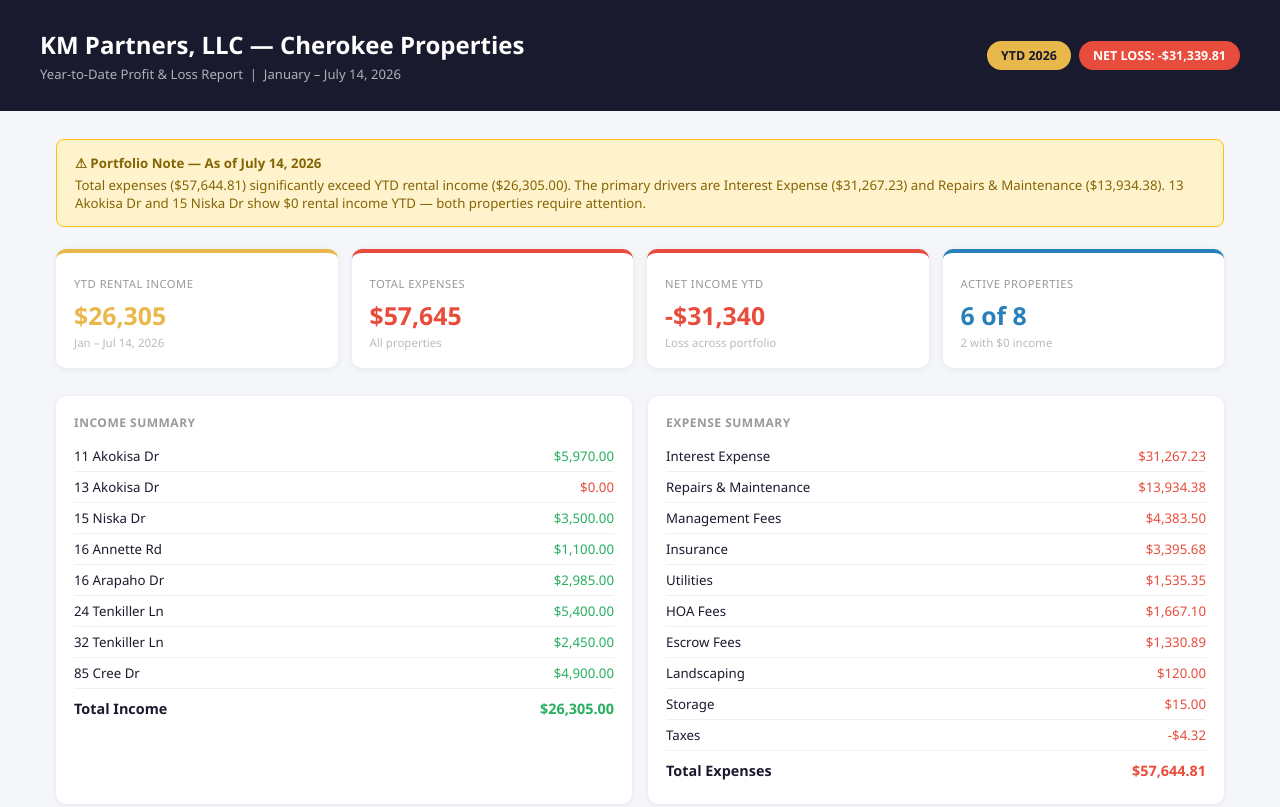
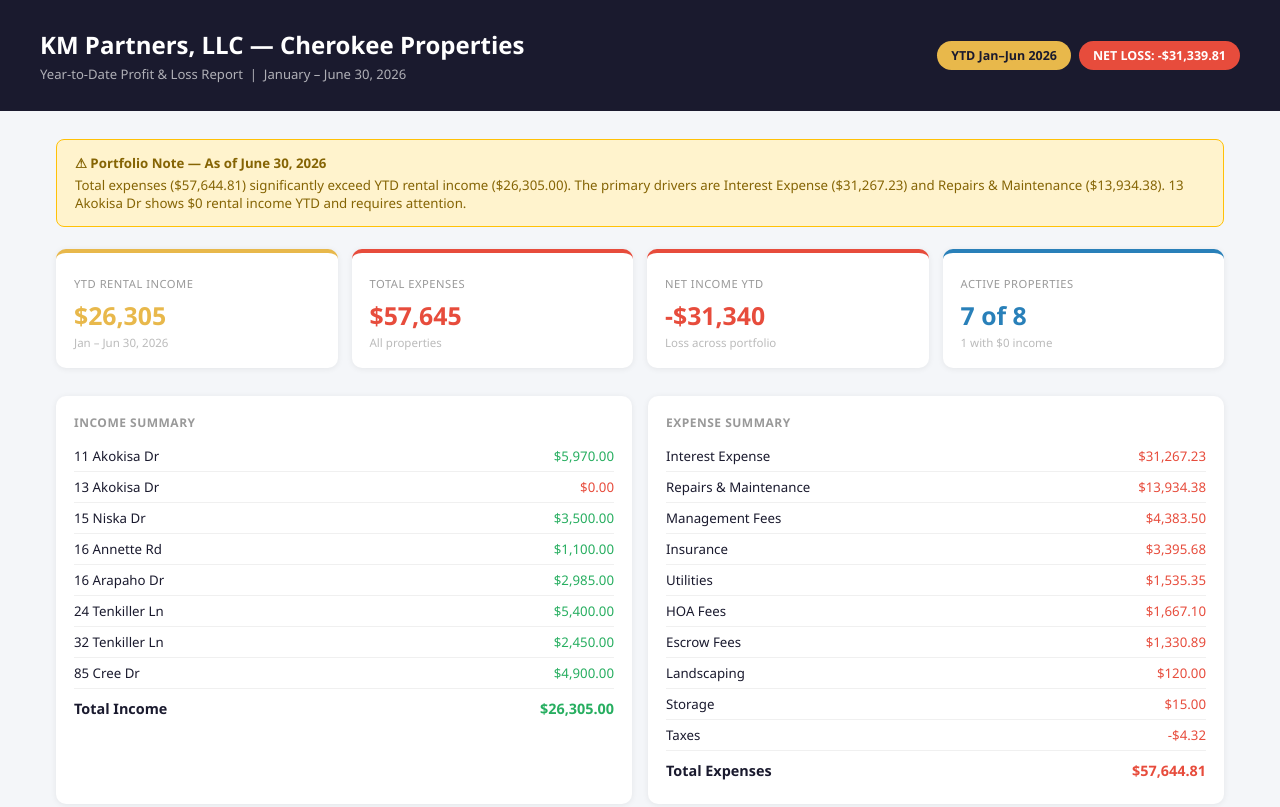
Before and after one commit to model2cfo/Cherokee-Dashboard, a plain HTML site: page index.html in a window 1280 px wide. Shown: the top 807 px of the page. Drawn offline with Linux system fonts and the light colour scheme.

Commit message:
Fix: report period Jan-Jun 30, 7 of 8 active properties, only 13 Akokisa has $0 income

```diff
--- a/index.html
+++ b/index.html
@@ -61,10 +61,10 @@
 <header>
   <div>
     <h1>KM Partners, LLC — Cherokee Properties</h1>
-    <p>Year-to-Date Profit &amp; Loss Report &nbsp;|&nbsp; January – July 14, 2026</p>
+    <p>Year-to-Date Profit &amp; Loss Report &nbsp;|&nbsp; January – June 30, 2026</p>
   </div>
   <div class="badges">
-    <span class="badge gold">YTD 2026</span>
+    <span class="badge gold">YTD Jan–Jun 2026</span>
     <span class="badge red">NET LOSS: -$31,339.81</span>
   </div>
 </header>
@@ -73,8 +73,8 @@
 
   <!-- Alert -->
   <div class="alert-box">
-    <strong>⚠ Portfolio Note — As of July 14, 2026</strong>
-    Total expenses ($57,644.81) significantly exceed YTD rental income ($26,305.00). The primary drivers are Interest Expense ($31,267.23) and Repairs &amp; Maintenance ($13,934.38). 13 Akokisa Dr and 15 Niska Dr show $0 rental income YTD — both properties require attention.
+    <strong>⚠ Portfolio Note — As of June 30, 2026</strong>
+    Total expenses ($57,644.81) significantly exceed YTD rental income ($26,305.00). The primary drivers are Interest Expense ($31,267.23) and Repairs &amp; Maintenance ($13,934.38). 13 Akokisa Dr shows $0 rental income YTD and requires attention.
   </div>
 
   <!-- KPI Row -->
@@ -82,7 +82,7 @@
     <div class="kpi gold">
       <label>YTD Rental Income</label>
       <div class="val">$26,305</div>
-      <div class="sub">Jan – Jul 14, 2026</div>
+      <div class="sub">Jan – Jun 30, 2026</div>
     </div>
     <div class="kpi red">
       <label>Total Expenses</label>
@@ -96,8 +96,8 @@
     </div>
     <div class="kpi blue">
       <label>Active Properties</label>
-      <div class="val">6 of 8</div>
-      <div class="sub">2 with $0 income</div>
+      <div class="val">7 of 8</div>
+      <div class="sub">1 with $0 income</div>
     </div>
   </div>
 
@@ -178,7 +178,7 @@
   </div>
 
   <!-- Full P&L Table -->
-  <h2>Full Profit &amp; Loss — All Properties (Jan–Jul 14, 2026)</h2>
+  <h2>Full Profit &amp; Loss — All Properties (Jan–Jun 30, 2026)</h2>
   <table>
     <thead>
       <tr>
@@ -228,7 +228,7 @@
   </table>
 
   <!-- Monthly Average -->
-  <h2>Monthly Averages (Based on 6.5 Months Jan–Jul 14)</h2>
+  <h2>Monthly Averages (Based on 6 Months Jan–Jun 30)</h2>
   <div class="two-col">
     <div class="summary-card">
       <h3>Per Month Average</h3>
@@ -246,6 +246,6 @@
   </div>
 
 </div>
-<footer>KM Partners, LLC &nbsp;|&nbsp; Cherokee Dashboard &nbsp;|&nbsp; YTD as of July 14, 2026 &nbsp;|&nbsp; Confidential</footer>
+<footer>KM Partners, LLC &nbsp;|&nbsp; Cherokee Dashboard &nbsp;|&nbsp; YTD as of June 30, 2026 &nbsp;|&nbsp; Confidential</footer>
 </body>
 </html>
```
